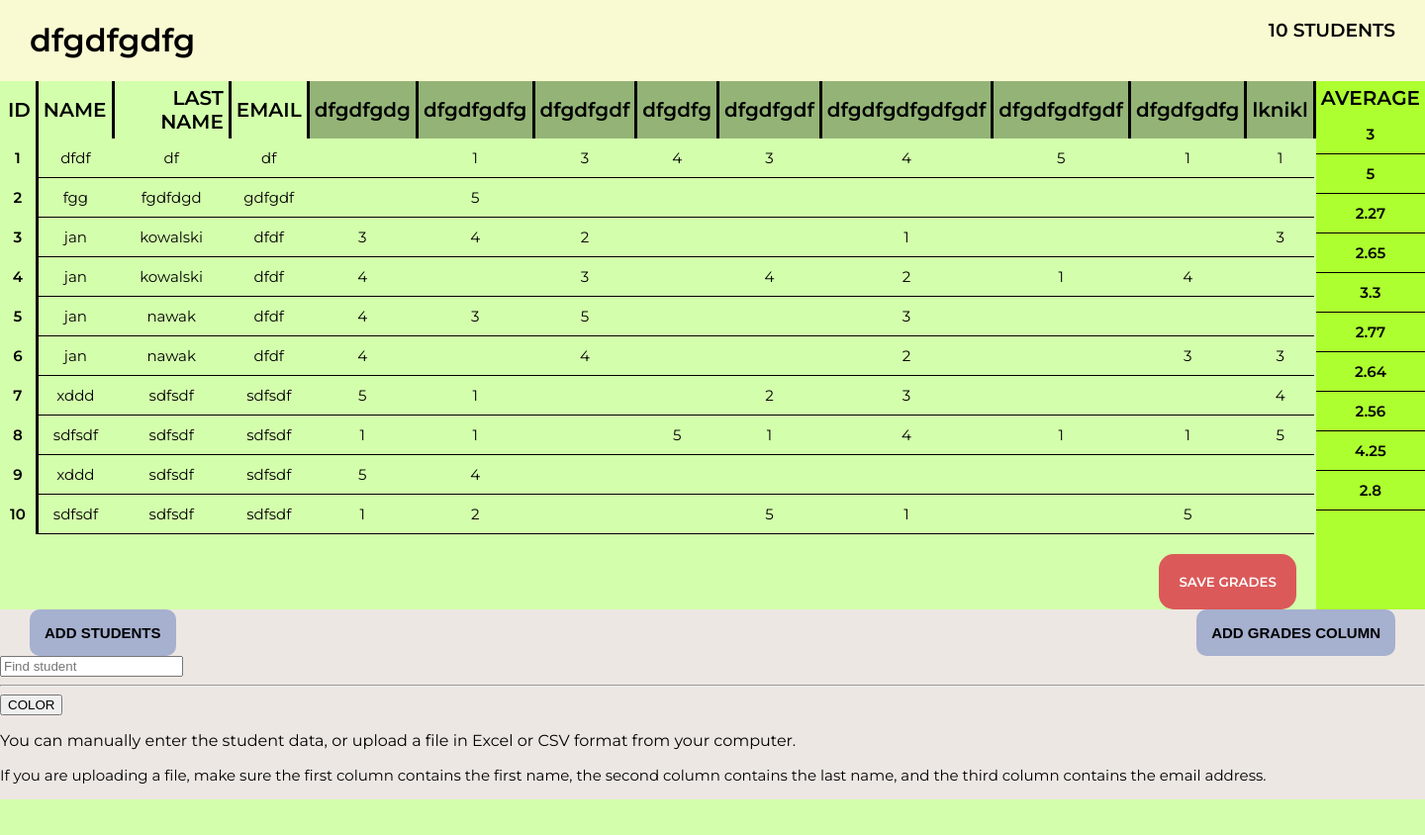
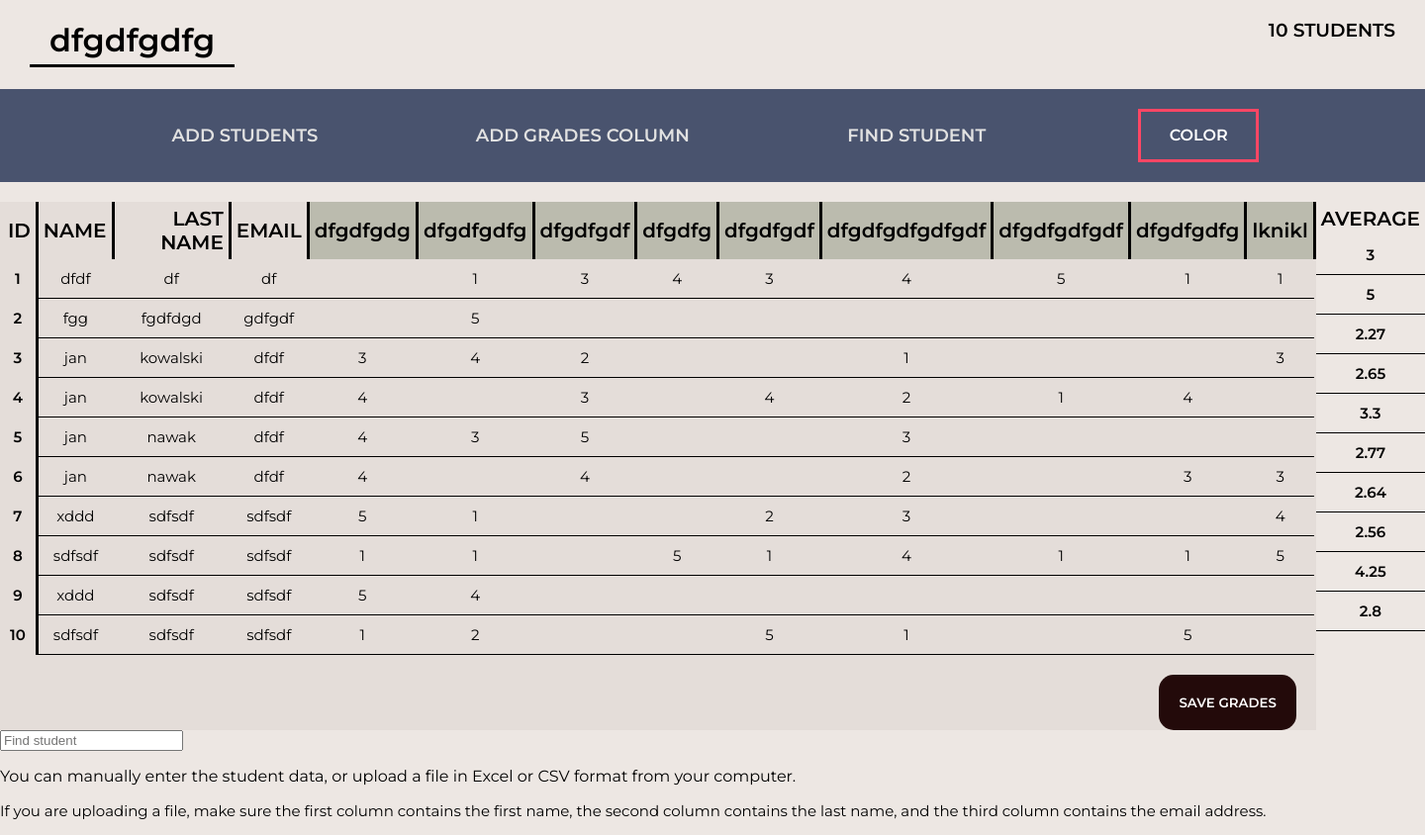
Before and after one commit to marekbrzostowicz/CLASS-MASTER, a Flask app: page /class/1 in a window 1440 px wide. Shown: the part 180-1024 px from the top of the page at 99% size. Before the commit the page ends 988 px from the top, so only its background shows below. Run offline with Flask 3, Linux system fonts and the light colour scheme; a user stored in the database is signed in.

Commit message:
minor changes

```diff
--- a/app/blueprints/auth/routes.py
+++ b/app/blueprints/auth/routes.py
@@ -5,14 +5,7 @@ from app import db
 from flask_login import login_user, login_required, logout_user, current_user
 from sqlalchemy import func
 
-
-
 auth_bp = Blueprint('auth', __name__)
-
-
-proccessed_result = None
-test = None
-
 
 #LOGOWANIE------------------------------------------------
 @auth_bp.route('/login', methods=['GET', 'POST'])
@@ -28,13 +21,11 @@ def auth_login():
         if not user or not check_password_hash(user.password, password):
 
             return jsonify({"error": "Invalid email or password"}), 401
-
         login_user(user, remember=True)
 
         return jsonify({"redirect": url_for('auth.home')}), 200
 
     return render_template("login.html", user=current_user)
-
 
 #WYLOGOWANIE----------------------------------------------
 @auth_bp.route('/logout', methods=['POST'])
@@ -43,22 +34,16 @@ def logout():
     logout_user()
     return jsonify({"redirect": url_for('auth.auth_login')}), 200
 
-
-#HOME------------------------------------------
+#HOME----------------------------------------------------
 @auth_bp.route('/home', methods=['GET'])
 @login_required
 def home():
     return render_template("home.html", user=current_user)
 
-
-
-
-
-#REJESTRACJA------------------------------------------------
+#REJESTRACJA----------------------------------------------
 @auth_bp.route('/register', methods=['GET'])
 def register_page():
     return render_template("register.html")
-
 
 #REJESTRACJA API------------------------------------------
 @auth_bp.route('/api/register', methods=['POST', 'GET'])
@@ -99,7 +84,6 @@ def auth_register():
 @auth_bp.route('/api/students', methods=['POST'])
 @login_required
 def add_student():
-
         try:
             data = request.json
 
@@ -115,14 +99,12 @@ def add_student():
             db.session.add(new_student)
             db.session.commit()
 
-            # <-- DODAJ TEN RETURN W PRZYPADKU SUKCESU
             return jsonify({
                 "message": "Student added",
                 "student": new_student.to_dict()
             }), 201
 
         except Exception as e:
-            # Dobrze też zrobić rollback w razie błędu
             db.session.rollback()
             return jsonify({"error": str(e)}), 500
 
--- a/app/blueprints/classes/routes.py
+++ b/app/blueprints/classes/routes.py
@@ -69,3 +69,41 @@ def get_class_name_by_id(class_id):
         return jsonify({"error": "Class not found"}), 404
 
     return jsonify(cls.to_dict()), 200
+
+#UPDATOWANIE KLASY----------------------------------------------
+
+
+@classes_bp.route('/api/updateClass/<int:classId>', methods=["PATCH"])
+@login_required
+def update_class_data(classId):
+
+    try:
+        class_id = classId
+
+        data = request.json
+        if not data:
+            return jsonify({"message":"No data provided"}), 400
+
+        icon = data.get('icon')
+        class_name = data.get('name')
+        print(icon, class_name)
+
+        if not icon and not class_name:
+            return jsonify({"message": "No changes provided"})
+
+        class_ = Class.query.filter_by(id=class_id).first()
+        if not class_:
+            return jsonify({"error": "Class not found"}), 404
+
+        if class_name:
+            class_.name = class_name
+        if icon:
+            class_.icon = icon
+
+        db.session.commit()
+
+        return jsonify({"message": "Class updated successfully"}), 200
+
+    except Exception as e:
+        db.session.rollback()
+        return jsonify({"error": f'Error updating class data {str(e)}'}), 404
--- a/app/static/css/class.css
+++ b/app/static/css/class.css
@@ -117,12 +116,14 @@ body {
   }
 }
 
-
+#average-container{
+  background:#ede7e3
+}
 
 .table-container {
   display: flex;
-  background: greenyellow;
-  justify-content: space-evenly;
+  background: #ede7e3;
+  justify-content: center;
 }
 
 table {
@@ -161,21 +162,27 @@ table th {
 
 
 #all-tables {
-  background-color: rgb(235, 130, 130);
+  background-color: #ede7e3;
 }
 
 #table-title{
-  background-color: lightgoldenrodyellow;
+  background-color: #ede7e3;
   display: flex;
   justify-content: space-between;
   padding-left: 30px;
   padding-right: 30px;
+}
 
+#class-title{
+  padding-left: 20px;
+  padding-right: 20px;
+  padding-bottom: 5px;
+  border-bottom: 3px solid black;
 }
 
 #students-container{
   text-align: right;
-  background-color: #d3ffac;
+  background-color: #e4ddd9;
 }
 
 
@@ -187,7 +194,7 @@ table th {
 }
 
 .grade-column{
-  background-color: #93b476;
+  background-color: #bbbbae;
 }
 
 .grade-column:hover{
@@ -210,7 +217,7 @@ table input {
   margin-right: 20px;
   padding: 20px;
   color: white;
-  background-color: rgb(219, 89, 89);
+  background-color: rgb(35, 10, 10);
   border: none;
   border-radius: 15px;
 }
@@ -281,26 +288,85 @@ table input {
 #adding-buttons {
 
   display: flex;
-  justify-content: space-between;
+  justify-content: space-evenly;
+  background-color: #49536e;
+  padding: 20px;
+  margin-bottom: 20px;
 }
-.adding-button{
 
-  background-color: #a6b0cf;
-  font-weight: bold;
-  border-radius: 10px;
-  padding: 15px;
-  font-size: 15px;
+.adding-button {
+  font-size: 18px;
+  color: #e1e1e1;
+  font-family: inherit;
+  font-weight: 800;
+  cursor: pointer;
+  position: relative;
   border: none;
-  transition: 0.1s ease all;
-  margin-left: 30px;
-  margin-right: 30px;
+  background: none;
+  text-transform: uppercase;
+  transition-timing-function: cubic-bezier(0.25, 0.8, 0.25, 1);
+  transition-duration: 400ms;
+  transition-property: color;
+}
+
+.adding-button:focus,
+button:hover {
+  color: #fff;
+}
+
+.adding-button:focus:after,
+.adding-button:hover:after {
+  width: 100%;
+  left: 0%;
+}
+
+.adding-button:after {
+  content: "";
+  pointer-events: none;
+  bottom: -2px;
+  left: 50%;
+  position: absolute;
+  width: 0%;
+  height: 2px;
+  background-color: #fff;
+  transition-timing-function: cubic-bezier(0.25, 0.8, 0.25, 1);
+  transition-duration: 400ms;
+  transition-property: width, left;
+}
 
 
-}
 
-.adding-button:hover{
+
+/* From Uiverse.io by ernestnash */
+#color-change {
+  display: inline-block;
+  padding: 0.9rem 1.8rem;
+  font-size: 16px;
+  font-weight: 700;
+  color: white;
+  border: 3px solid rgb(252, 70, 100);
   cursor: pointer;
-  color: white;
-  background-color: #787b83;
+  position: relative;
+  background-color: transparent;
+  text-decoration: none;
+  overflow: hidden;
+  z-index: 1;
+  font-family: inherit;
+ }
 
-}
+ #color-change::before {
+  content: "";
+  position: absolute;
+  left: 0;
+  top: 0;
+  width: 100%;
+  height: 100%;
+  background-color: rgb(252, 70, 100);
+  transform: translateX(-100%);
+  transition: all .3s;
+  z-index: -1;
+ }
+
+ #color-change:hover::before {
+  transform: translateX(0);
+ }
--- a/app/static/js/classes/chartManagement.js
+++ b/app/static/js/classes/chartManagement.js
@@ -43,9 +43,7 @@ export async function fetchGradesForCharts(studentId) {
   }
 }
 
-
 export function displayPopupImage(imgUrl, fullName) {
-
   const overlay = document.createElement("div");
   overlay.style.position = "fixed";
   overlay.style.top = "0";
@@ -62,14 +60,12 @@ export function displayPopupImage(imgUrl, fullName) {
   container.style.position = "relative";
   container.style.textAlign = "center";
 
-
   const imgElement = document.createElement("img");
   imgElement.src = imgUrl;
   imgElement.alt = `Wykres studenta: ${fullName}`;
   imgElement.style.maxWidth = "80%";
   imgElement.style.maxHeight = "80%";
   container.appendChild(imgElement);
-
 
   const closeButton = document.createElement("button");
   closeButton.textContent = "X";
@@ -87,13 +83,12 @@ export function displayPopupImage(imgUrl, fullName) {
   });
   container.appendChild(closeButton);
 
-
   const downloadButton = document.createElement("a");
   downloadButton.href = imgUrl;
   downloadButton.download = `Wykres_${fullName}.png`;
   downloadButton.textContent = "Pobierz";
   downloadButton.style.position = "absolute";
-  downloadButton.style.bottom = "10px";
+  downloadButton.style.bottom = "-35px";
   downloadButton.style.left = "50%";
   downloadButton.style.transform = "translateX(-50%)";
   downloadButton.style.backgroundColor = "green";
@@ -104,7 +99,6 @@ export function displayPopupImage(imgUrl, fullName) {
   downloadButton.style.fontSize = "16px";
   container.appendChild(downloadButton);
 
-
   overlay.appendChild(container);
 
   document.body.appendChild(overlay);
--- a/app/static/js/classes/main.js
+++ b/app/static/js/classes/main.js
@@ -31,14 +31,12 @@ document.addEventListener("DOMContentLoaded", async () => {
   const classId = getClassIdFromUrl();
   const classData = await fetchClassName(classId);
 
-
   if (classData) {
     document.getElementById("class-title").textContent = classData.name;
   }
   await showStudents(classId);
 
   createTable();
-
 
   await fetchColumnId(classId);
 });
--- a/app/templates/class.html
+++ b/app/templates/class.html
@@ -28,9 +28,20 @@
           <h3 id="student-counter"></h3>
         </div>
 
+        <div id="adding-buttons">
+        <button id="create-student-btn" class="adding-button">
+          ADD STUDENTS
+        </button>
+        <button id="add-grades-col-btn" class="adding-button">
+          ADD GRADES COLUMN
+        </button>
+        <button class="adding-button">FIND STUDENT</button>
+        <button id="color-change">COLOR</button>
+      </div>
+
         <div class="table-container">
           <div id="students-container"></div>
-          <div>
+          <div id="average-container">
             <table id="table-average">
               <tr>
                 <th>AVERAGE</th>
@@ -39,7 +50,6 @@
           </div>
         </div>
 
-        <!-- gdzies zapisz oceny -->
         <div id="form-container" style="display: none">
           <div id="input-students"></div>
         </div>
@@ -47,14 +57,7 @@
 
       <div id="grades-column"></div>
 
-      <div id="adding-buttons">
-        <button id="create-student-btn" class="adding-button">
-          ADD STUDENTS
-        </button>
-        <button id="add-grades-col-btn" class="adding-button">
-          ADD GRADES COLUMN
-        </button>
-      </div>
+
 
       <input type="text" placeholder="Find student" id="search-student" />
       <table>
@@ -63,8 +66,8 @@
         </thead>
         <tbody id="students-data"></tbody>
       </table>
-      <hr />
-      <button id="color-change">COLOR</button>
+
+
     </div>
 
     <p id="desc-1">
```
Also changed, not shown: other parts of app/static/css/class.css (+24 -25 lines), app/blueprints/utils/charts.py (+3 -10 lines), app/static/css/home.css (+6 -5 lines), app/static/js/classes/gradeManagement.js (+32 -21 lines), app/static/js/home/api.js (added, +61 -0 lines), app/static/js/home/home.js (+83 -65 lines), app/templates/home.html (+74 -76 lines), instance/database.db.
